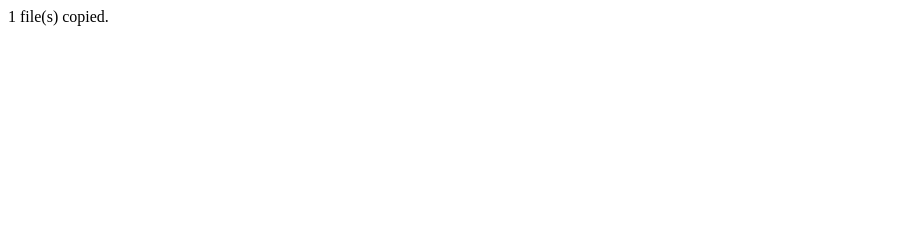
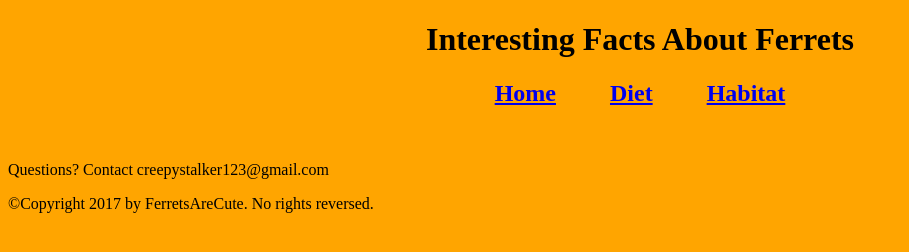
Before and after one commit to jxu14/Ferrets, a plain HTML site: page facts.html in a window 1280 px wide. Shown: the whole page, without its empty margins (0-909 px from the left). Drawn offline with Linux system fonts and the light colour scheme.

Commit message:
finish interesting facts

```diff
--- a/facts.html
+++ b/facts.html
@@ -1 +1,28 @@
-        1 file(s) copied.
+<!DOCTYPE html>
+<html>
+  <head>
+    <title>Interesting Facts</title>
+  </head>
+  <style>
+    body {
+      background-color: orange;
+    }
+    </style>
+  <body>
+    <header>
+      <h1 align="center">Interesting Facts About Ferrets</h1>
+    </header>
+    <nav>
+      <h2 align="center">
+        <a href="index.html">Home</a></li>&ensp;&ensp;&ensp;&ensp;
+        <a href="diet.html">Diet</a>&ensp;&ensp;&ensp;&ensp;
+        <a href="habitat.html">Habitat</a>
+      </h2>
+      </nav>
+  <footer>
+    <br>
+    <p>Questions? Contact creepystalker123@gmail.com</p>
+    <p>©Copyright 2017 by FerretsAreCute. No rights reversed.</p>
+  </footer>
+  </body>
+</html>
```
